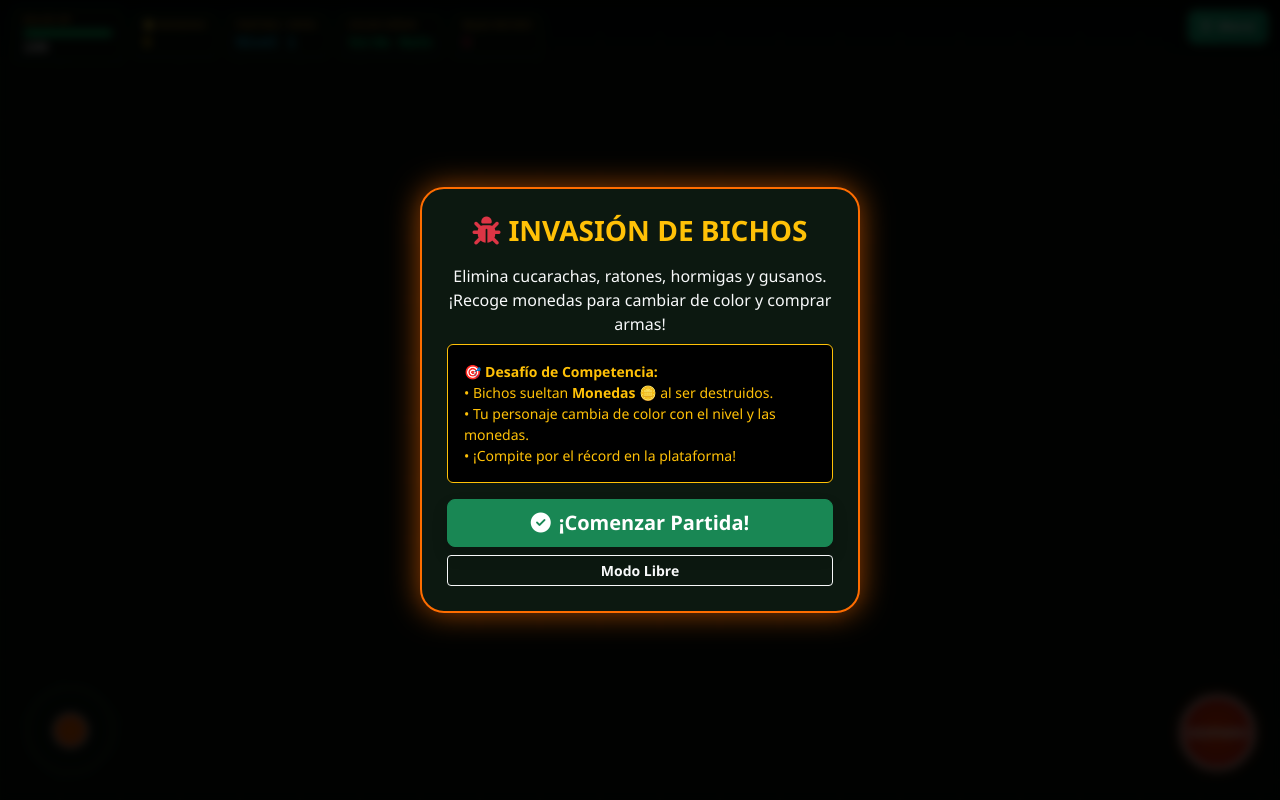
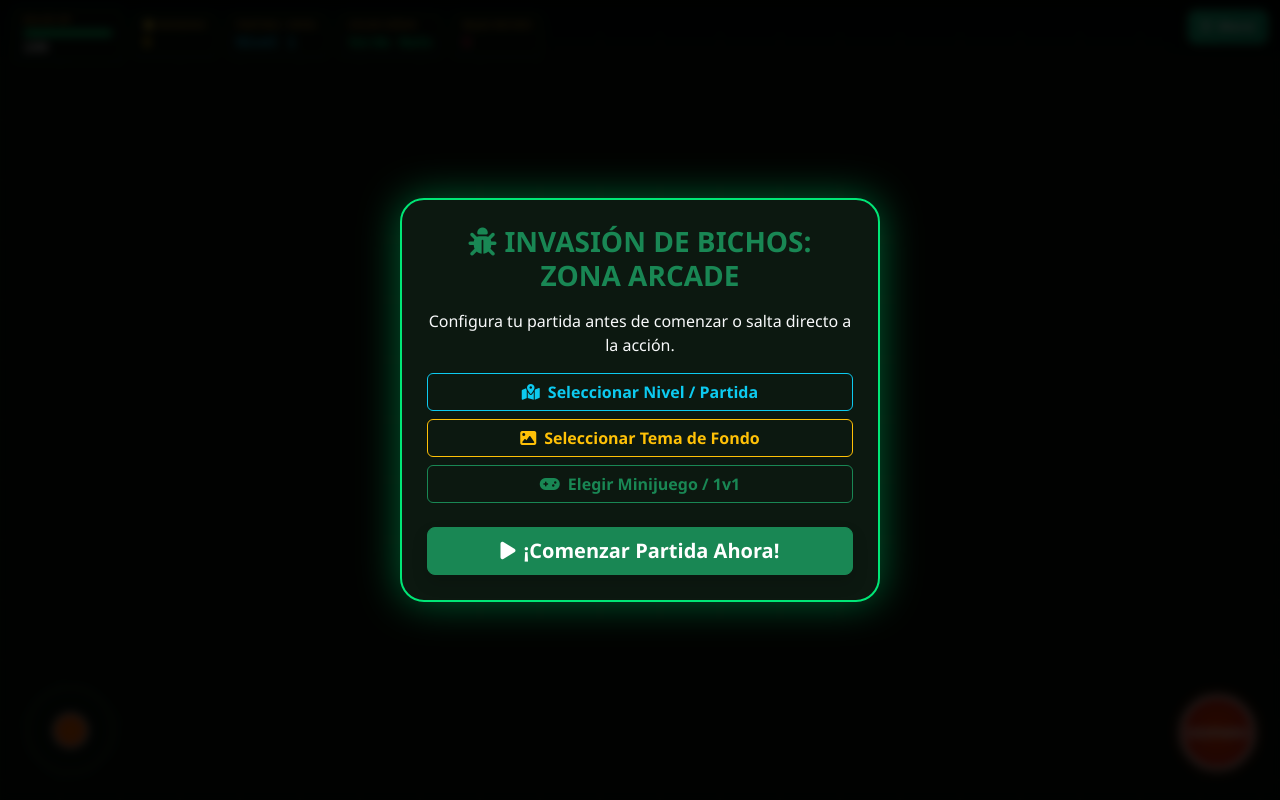
Before and after one commit to Davi164-sin/Comunidad-pro, a Flask app: page /juego-arena in a window 1280 px wide. Run offline with Flask 3, Linux system fonts and the light colour scheme; data comes from the database, SQL or seed files in the repository.

Commit message:
Add full menu options (levels, background themes, minigames) directly to game start modal

```diff
--- a/templates/codebox_arena.html
+++ b/templates/codebox_arena.html
@@ -162,18 +162,18 @@
 
   <!-- Modal Inicio de Reto -->
   <div id="challengeStartModal" style="display: flex;">
-    <div class="modal-card" style="border: 2px solid #ff6d00; box-shadow: 0 0 30px rgba(255,109,0,0.6);">
-      <h3 class="text-warning fw-bold mb-3"><i class="fas fa-bug me-2 text-danger"></i>INVASIÓN DE BICHOS</h3>
-      <p class="text-light mb-2">Elimina cucarachas, ratones, hormigas y gusanos. ¡Recoge monedas para cambiar de color y comprar armas!</p>
-      <div class="bg-black p-3 rounded mb-3 border border-warning text-start small text-warning">
-        🎯 <strong>Desafío de Competencia:</strong><br>
-        • Bichos sueltan <strong>Monedas 🪙</strong> al ser destruidos.<br>
-        • Tu personaje cambia de color con el nivel y las monedas.<br>
-        • ¡Compite por el récord en la plataforma!
+    <div class="modal-card" style="border: 2px solid #00e676; box-shadow: 0 0 40px rgba(0,230,118,0.4); max-width: 480px;">
+      <h3 class="text-success fw-bold mb-3"><i class="fas fa-bug me-2"></i>INVASIÓN DE BICHOS: ZONA ARCADE</h3>
+      <p class="text-light mb-3">Configura tu partida antes de comenzar o salta directo a la acción.</p>
+
+      <div class="d-grid gap-2 mb-4">
+        <button class="btn btn-outline-info fw-bold" onclick="openLevelsModal()"><i class="fas fa-map-marked-alt me-2"></i>Seleccionar Nivel / Partida</button>
+        <button class="btn btn-outline-warning fw-bold" onclick="openBgThemeModal()"><i class="fas fa-image me-2"></i>Seleccionar Tema de Fondo</button>
+        <button class="btn btn-outline-success fw-bold" onclick="openGamesModal()"><i class="fas fa-gamepad me-2"></i>Elegir Minijuego / 1v1</button>
       </div>
+
       <div class="d-grid gap-2">
-        <button class="btn btn-success btn-lg fw-bold shadow" onclick="responderReto(true)"><i class="fas fa-check-circle me-2"></i>¡Comenzar Partida!</button>
-        <button class="btn btn-outline-light btn-sm fw-bold" onclick="responderReto(false)">Modo Libre</button>
+        <button class="btn btn-success btn-lg fw-bold shadow" onclick="responderReto(true)"><i class="fas fa-play me-2"></i>¡Comenzar Partida Ahora!</button>
       </div>
     </div>
   </div>
```
